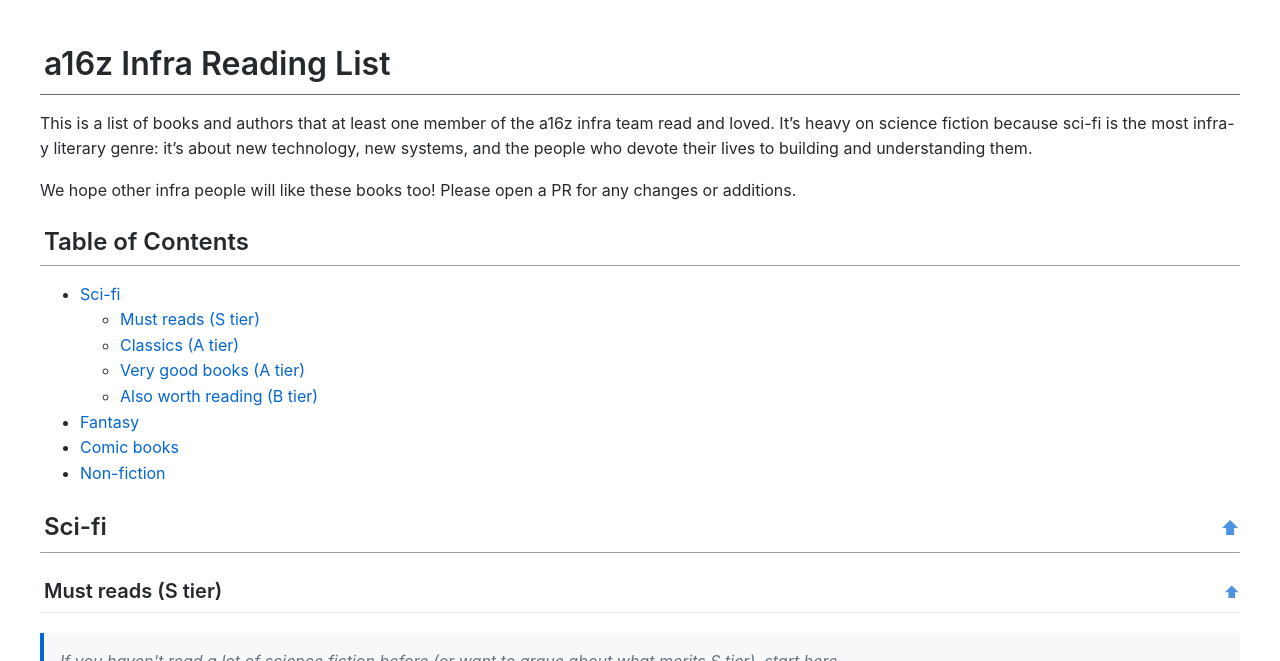
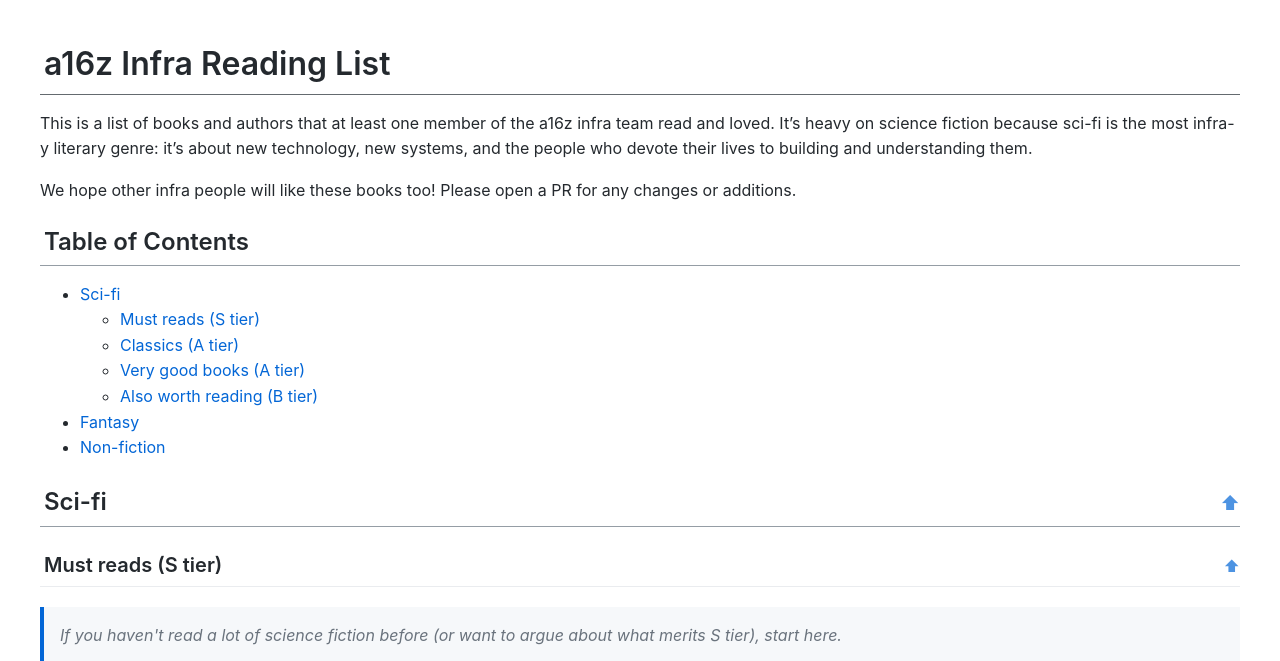
Before and after one commit to a16z-infra/reading-list, a Jekyll site: the page built from index.md, in a window 1280 px wide and 900 px high, cut to the strip 0-661 px from the top of the window. Built offline with Jekyll 4.4.1, drawn with Linux system fonts in a browser that asks for light colours.

Commit message:
remove comic books from toc

```diff
--- a/index.md
+++ b/index.md
@@ -21,7 +21,6 @@ We hope other infra people will like these books too! Please open a PR for any c
   - [Very good books (A tier)](#very-good-books-a-tier)
   - [Also worth reading (B tier)](#also-worth-reading-b-tier)
 - [Fantasy](#fantasy)
-- [Comic books](#comic-books)
 - [Non-fiction](#non-fiction)
 
 <h2 id="sci-fi" class="header-with-link"><span class="highlight2">Sci-fi</span> <a href="#" class="back-to-top">⬆︎</a></h2>
```
